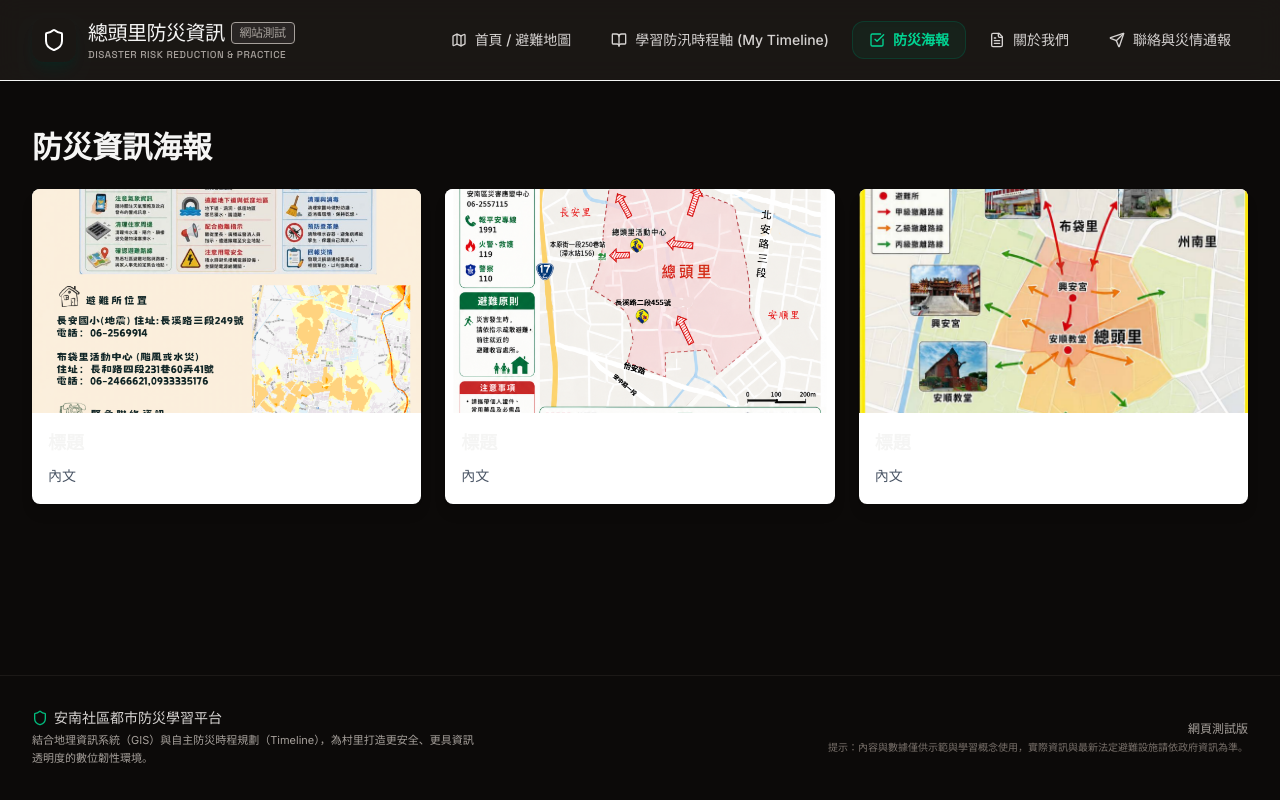
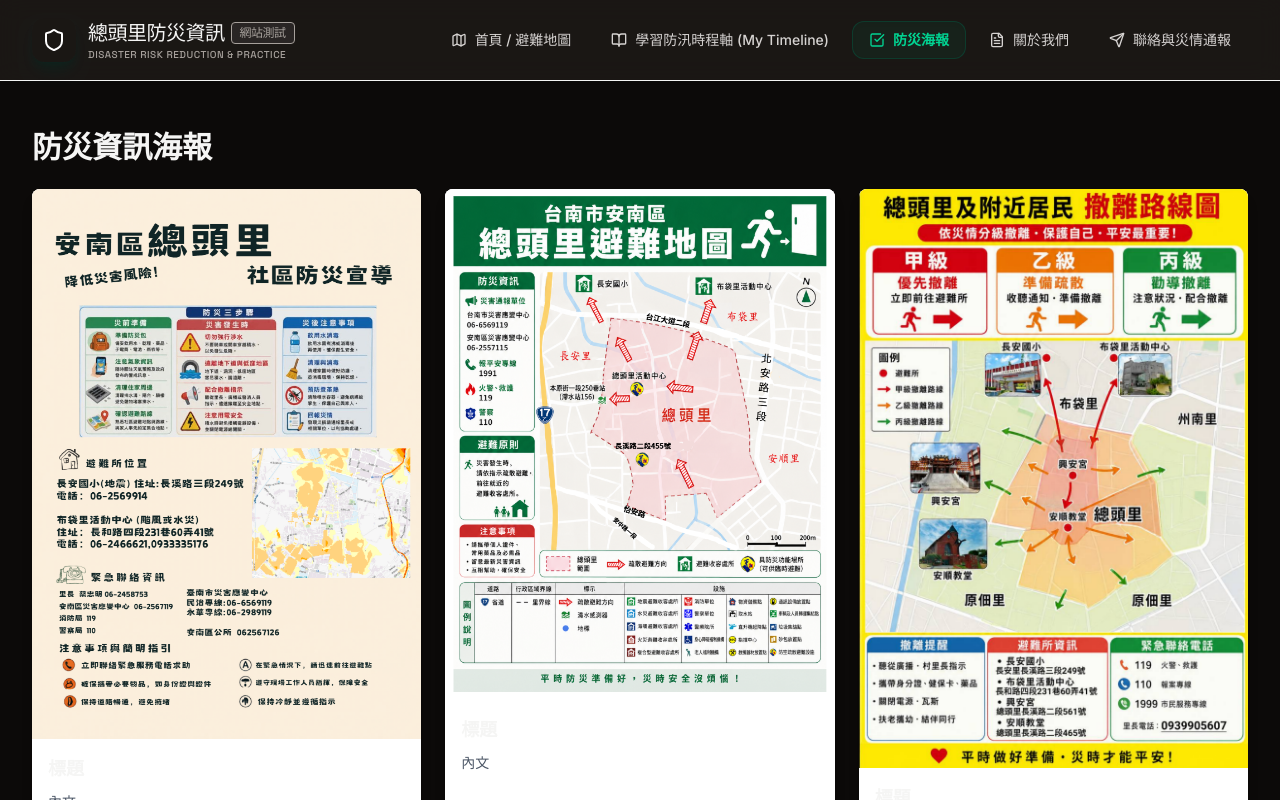
Before and after one commit to cubejh/DisasterPreventionTest, a React (Vite) app: page / in a window 1280 px wide. Both pictures are taken after a click on the button "防災海報". Shown: the top 800 px of the page. Built offline with nearby package versions, Linux system fonts and the light colour scheme.

Commit message:
add poster tab

```diff
--- a/src/components/Poster.tsx
+++ b/src/components/Poster.tsx
@@ -33,12 +33,16 @@ export default function Poster() {
             key={index}
             className="bg-white rounded-lg shadow-lg overflow-hidden"
           >
-            <img
-              src={item.img}
-              alt=""
-              className="w-full h-56 object-cover"
-            />
+            {/* 圖片：保留原比例，不裁切 */}
+            <div className="bg-gray-100 flex justify-center">
+              <img
+                src={item.img}
+                alt=""
+                className="w-full h-auto object-contain"
+              />
+            </div>
 
+            {/* 文字區 */}
             <div className="p-4 space-y-2">
               <h2 className="text-lg font-bold">
                 {item.title}
```
